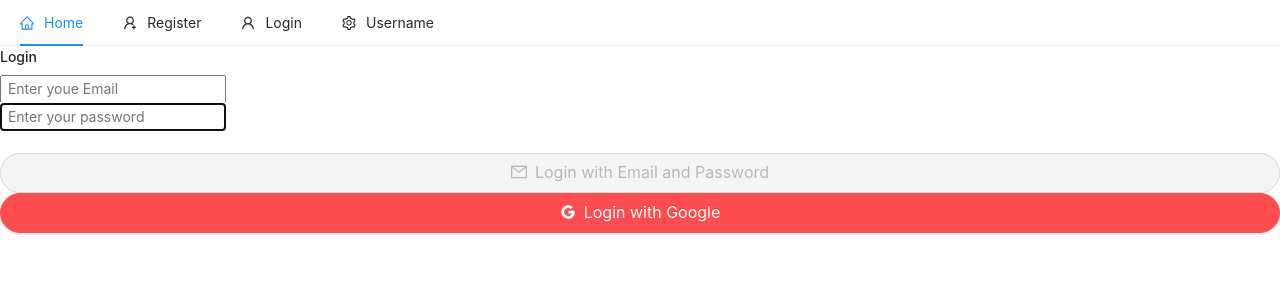
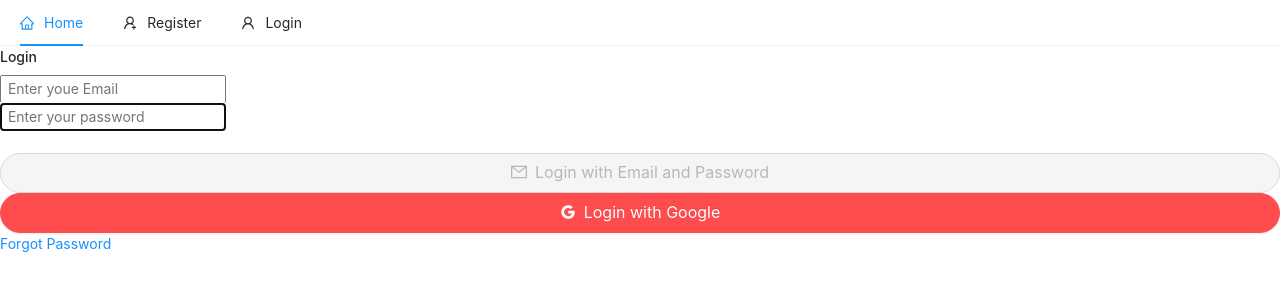
Before and after one commit to Mohan-Palat/plantluv-ecomm, a React (Create React App) app: page /login in a window 1280 px wide. Shown: the top 300 px of the page. Built offline with nearby package versions, Linux system fonts and the light colour scheme; no server answers.

Commit message:
ggogle authentication and forgot pwd

```diff
--- a/src/components/nav/Header.js
+++ b/src/components/nav/Header.js
@@ -10,7 +10,7 @@ import {
 } from "@ant-design/icons";
 import { Link } from 'react-router-dom'
 import firebase from "firebase";
-import { useDispatch } from "react-redux";
+import { useDispatch, useSelector } from "react-redux";
 import { useHistory } from "react-router-dom";
 const { SubMenu, Item } = Menu;
 const Header = () => {
@@ -20,6 +20,8 @@ const Header = () => {
 	//You call store.dispatch to dispatch an action.T
 	//his is the only way to trigger a state change.
 	let dispatch = useDispatch();
+
+	let { user } = useSelector( ( state ) => ( { ...state } ) )
 	let history = useHistory();
 
 	const handleClick = ( e ) => {
@@ -41,18 +43,23 @@ const Header = () => {
 			<Item key="home" icon={<HomeOutlined />}>
 				<Link to="/">Home </Link>
 			</Item>
+			{!user && (
 				<Item key="register" icon={<UserAddOutlined />} className="float-right">
 					<Link to="/register">Register</Link>
 				</Item>
+			)}
 
+			{!user && (
 				<Item key="login" icon={<UserOutlined />} className="float-right">
 					<Link to="/login">Login </Link>
 				</Item>
-
+			)}
+			{user && (
 				<SubMenu
 					key="SubMenu"
 					icon={<SettingOutlined />}
-				title="Username"
+					title={user.email && user.email.split( "@" )[ 0 ]}
+					className="float-right"
 				>
 
 					<Item key="setting:1">Option 1</Item>
@@ -60,7 +67,7 @@ const Header = () => {
 					<Item icon={<LogoutOutlined />} onClick={logout}>Log Out </Item>
 
 				</SubMenu>
-
+			)}
 		</Menu>
 	);
 
--- a/src/pages/auth/Login.js
+++ b/src/pages/auth/Login.js
@@ -4,7 +4,7 @@ import { toast } from "react-toastify";
 import { Button } from "antd";
 import { MailOutlined, GoogleOutlined, UserAddOutlined } from "@ant-design/icons";
 import { useDispatch } from "react-redux";
-
+import { Link } from "react-router-dom";
 
 const Login = ( { history } ) => {
 	const [ email, setEmail ] = useState( "" );
@@ -129,6 +129,9 @@ const Login = ( { history } ) => {
 						size="large">
 						Login with Google
                    </Button>
+					<Link to="/forgot/password" className="float-right text-danger">
+						Forgot Password
+          </Link>
 				</div>
 			</div>
 		</div>
```
Also changed, not shown: src/firebase.js (+8 -1 lines), 1 other file (tests, documents, lock files or other folders). Lines whose indentation alone changed are shown as unchanged.
